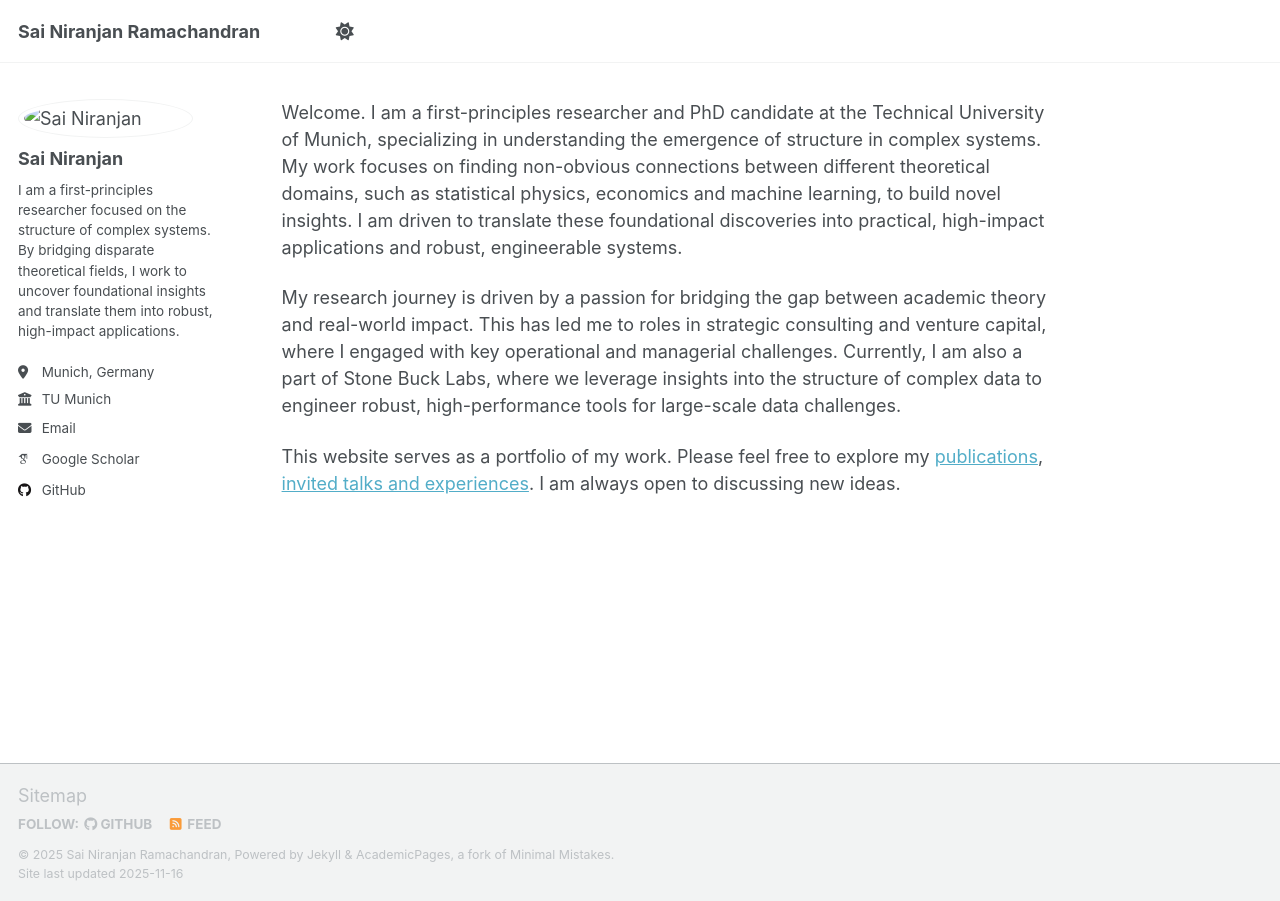
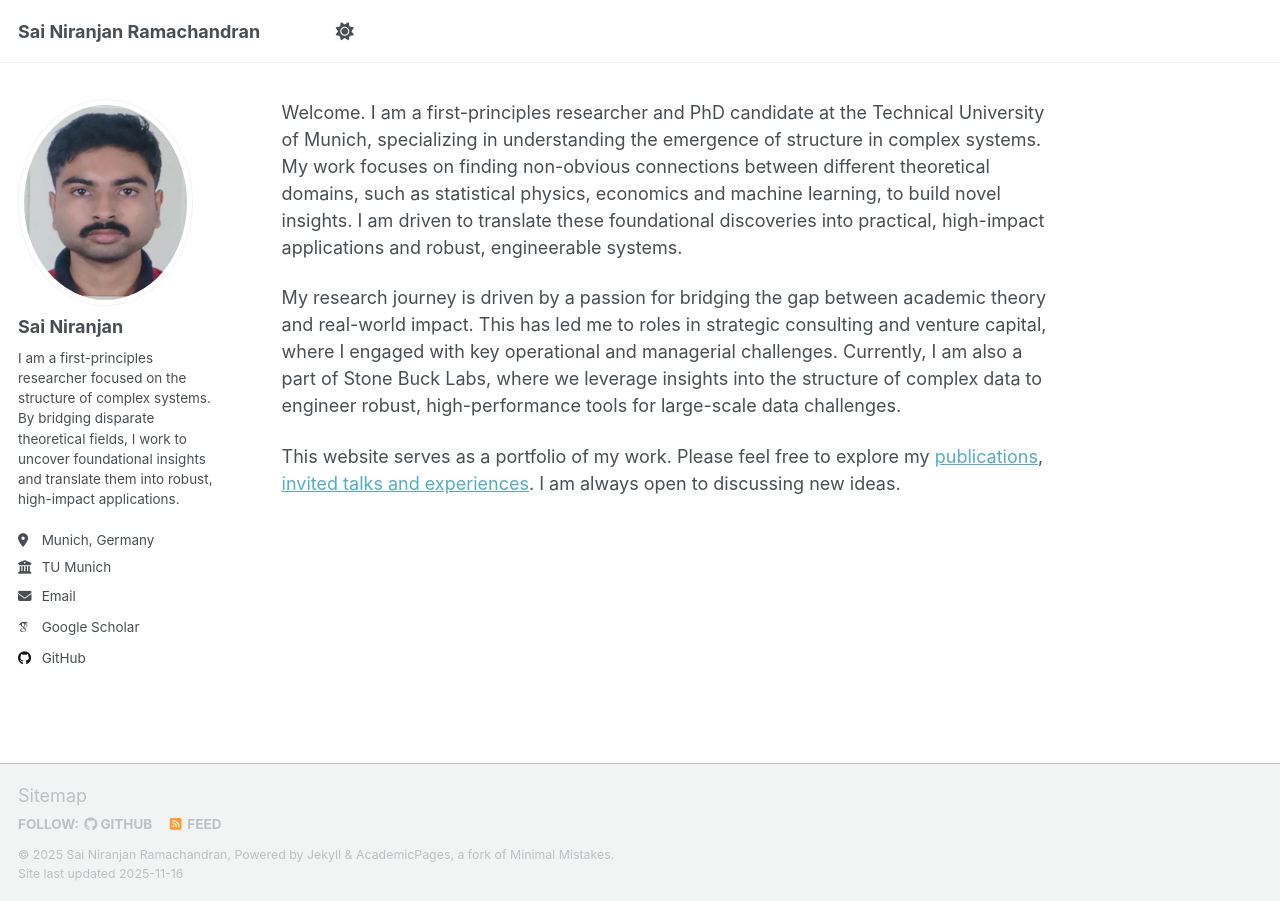
Before and after one commit to rsn870/rsn870.github.io, a Jekyll site: the page built from _pages/about.md, in a window 1280 px wide. Built offline with Jekyll 4.4.1, drawn with Linux system fonts in a browser that asks for light colours; some web fonts are replaced; a script that is not in the unit is left out.

Commit message:
Update _config.yml

```diff
--- a/_config.yml
+++ b/_config.yml
@@ -23,7 +23,7 @@ repository               : "rsn870/rsn870.github.io"
 #               Additional customization can be done by editing /_includes/author-profile.html
 author:
   # Biographic information
-  avatar           : "images/profile.png"
+  avatar           : "Profile_picture.png"
   name             : "Sai Niranjan"
   pronouns         : # example: "she/her"
   bio              : "I am a first-principles researcher focused on the structure of complex systems. By bridging disparate theoretical fields, I work to uncover foundational insights and translate them into robust, high-impact applications."
```
